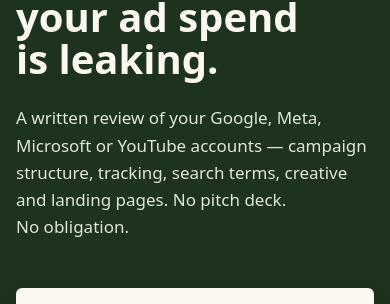
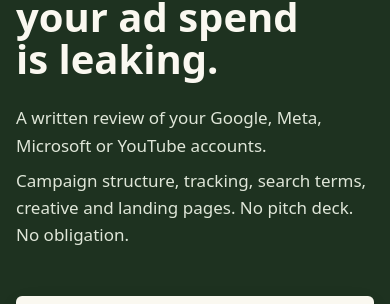
Before and after one commit to SRE-2025/bold-clicks.com, a Next.js app: page /free-ad-audit in a window 390 px wide. Shown: the part 220-524 px from the top of the page. Built offline with nearby package versions, Linux system fonts and the light colour scheme; no server answers.

Commit message:
Improve mobile audit hero paint

```diff
--- a/app/(landing)/free-ad-audit/page.tsx
+++ b/app/(landing)/free-ad-audit/page.tsx
@@ -73,8 +73,10 @@
                 Find out where your ad spend is leaking.
               </h1>
               <p className="mt-6 text-body text-mist md:text-body-lg">
-                A written review of your Google, Meta, Microsoft or YouTube accounts &mdash; campaign structure,
-                tracking, search terms, creative and landing pages. No pitch deck. No obligation.
+                A written review of your Google, Meta, Microsoft or YouTube accounts.
+              </p>
+              <p className="mt-2 text-body text-mist md:text-body-lg">
+                Campaign structure, tracking, search terms, creative and landing pages. No pitch deck. No obligation.
               </p>
             </div>
 
--- a/app/(marketing)/page.tsx
+++ b/app/(marketing)/page.tsx
@@ -15,7 +15,7 @@
  *
  * Section order follows the blueprint exactly: hero, proof, problem, what we
  * manage, why, how it works, case studies, industries, measurement, FAQ, CTA.
- * No hero image, no slider, no modal. The H1 is the LCP element.
+ * The exact owner-supplied logo appears beside the desktop hero. No slider or modal.
  */
 
 export const metadata: Metadata = buildMetadata('/');
```
